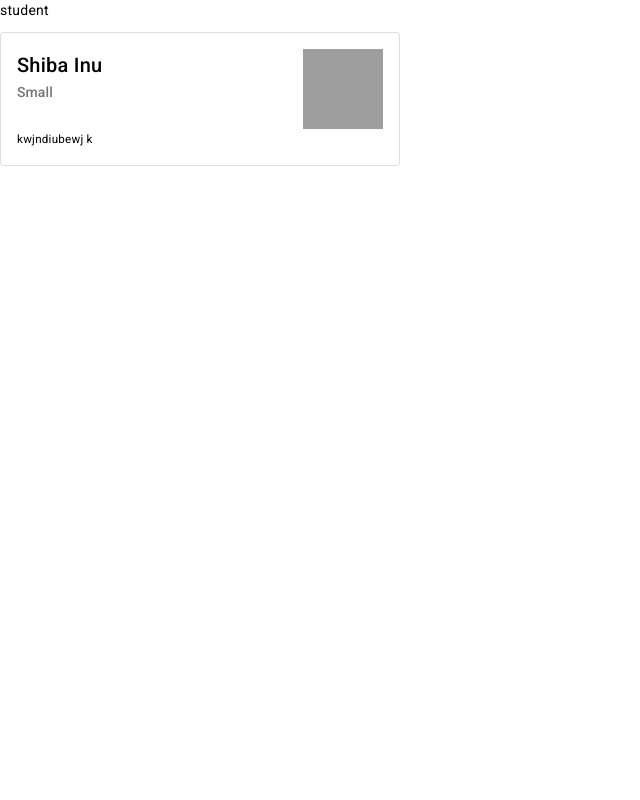
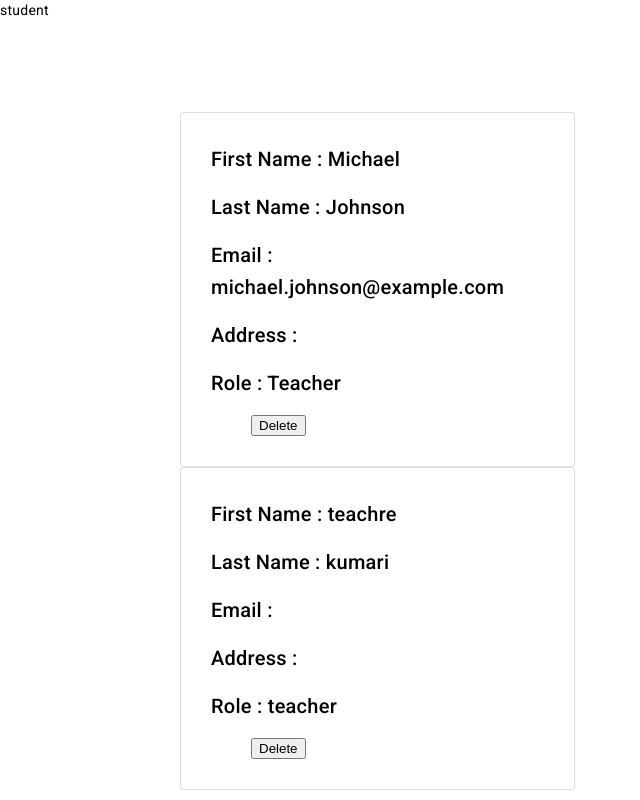
Before and after one commit to KumarKeshavCode/studentTeacherDataPortal, an Angular app: page /navbar in a window 1280 px wide. Both pictures are taken after a click on the button "Student". Shown: the whole page, without its empty margins (0-640 px from the left). Built offline with nearby package versions, Linux system fonts and the light colour scheme; data requests are answered from the project's data file; grey boxes are pictures that could not be loaded.

Commit message:
data saved to card from db.json

```diff
--- a/src/app/dashbord/card/card.component.html
+++ b/src/app/dashbord/card/card.component.html
@@ -1,6 +1,3 @@
-<p>card works!</p>
-
-
 
 <mat-card class="card" appearance="outlined">
     <h2>First Name : <span>{{userdata.firstName}}</span></h2>
@@ -8,7 +5,7 @@
 
     <h2>Last Name : <span>{{userdata.lastName}}</span></h2>
 
-    <h2>Email : <span>{{userdata.email}}</span></h2>
+    <h2>Email :  <span>{{userdata.email}}</span></h2>
     <h2>Address : <span>{{userdata.address}}</span></h2>
     <h2>Role : <span>{{userdata.role}}</span></h2>
 
--- a/src/app/dashbord/card/card.component.scss
+++ b/src/app/dashbord/card/card.component.scss
@@ -2,7 +2,7 @@
     top: 80px;
     margin-left: 180px;
     padding: 30px;
-    width: 255px;
+    width: 395px;
     height: 300x;
     .btn{
         width: 20px;
--- a/src/app/dashbord/student/student.component.html
+++ b/src/app/dashbord/student/student.component.html
@@ -1,16 +1,8 @@
 
 <p>student</p>
 
-
-    <mat-card class="example-card" appearance="outlined">
-        <mat-card-header>
-          <mat-card-title-group>
-            <mat-card-title>Shiba Inu</mat-card-title>
-            <mat-card-subtitle>Small</mat-card-subtitle>
-            <img mat-card-sm-image src="https://material.angular.io/assets/img/examples/shiba2.jpg" >
-          </mat-card-title-group>
-        </mat-card-header>
-        <mat-card-content>
-         <h5>kwjndiubewj k</h5>
-        </mat-card-content>
-      </mat-card>
+<div>
+    <div *ngFor="let student of studentdata">
+        <app-card [userdata] ="student"></app-card>
+    </div>
+</div>
--- a/src/app/dashbord/student/student.component.ts
+++ b/src/app/dashbord/student/student.component.ts
@@ -1,4 +1,5 @@
-import { Component } from '@angular/core';
+import { Component, Input } from '@angular/core';
+import { HttpService } from 'src/app/srvice/http.service';
 
 @Component({
   selector: 'app-student',
@@ -6,5 +7,14 @@ import { Component } from '@angular/core';
   styleUrls: ['./student.component.scss']
 })
 export class StudentComponent {
+   studentdata : any[]= [];
+
+  constructor(private httpService: HttpService){}
+
+  ngOnInit(){
+    this.httpService. getStudents().subscribe(data => {
+      this.studentdata = data;
+    });
+  }
 
 }
--- a/src/app/srvice/http.service.ts
+++ b/src/app/srvice/http.service.ts
@@ -22,4 +22,8 @@ export class HttpService {
     return this.http.post(`http://localhost:3000/teachers`, teacher);
   }
 
+  getStudents(): Observable<any> {
+    return this.http.get(`http://localhost:3000/teachers`);
+  }
+
 }
```
